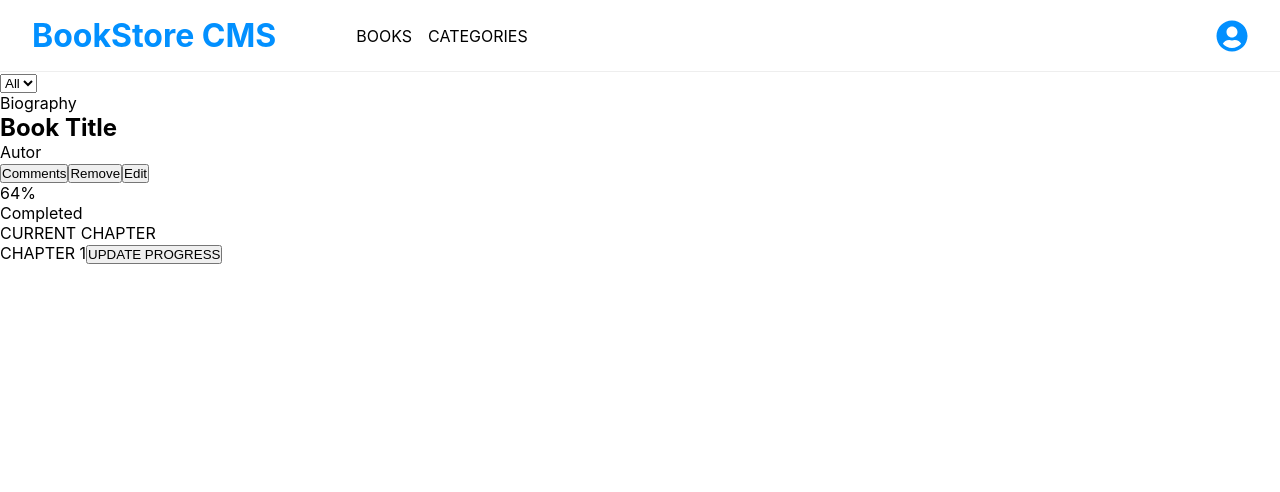
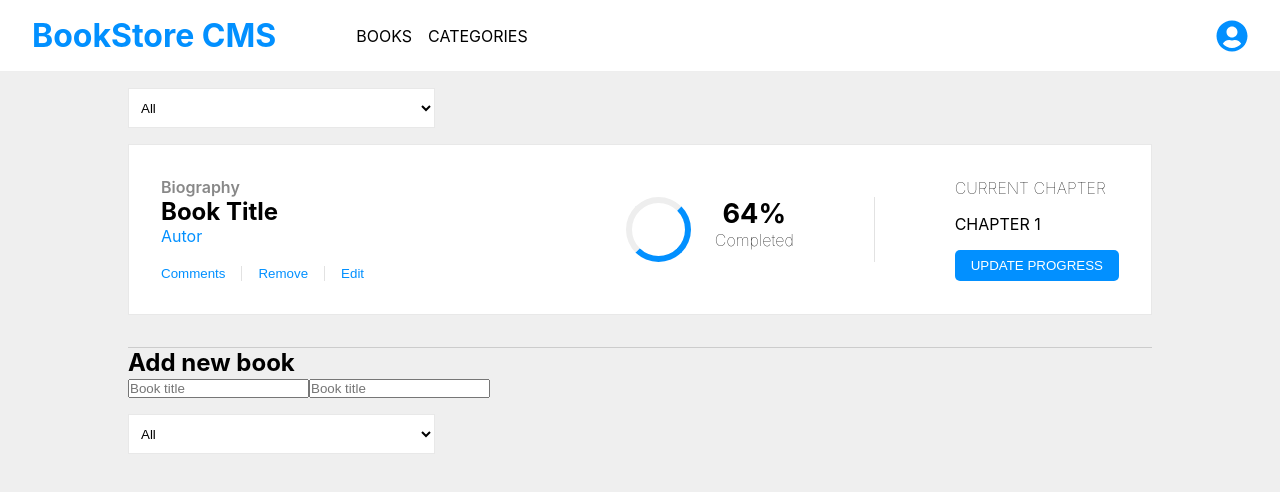
Before and after one commit to iambenkis/Book-sttore, a React (Create React App) app: page / in a window 1280 px wide. Shown: the top 492 px of the page. Built offline with nearby package versions, Linux system fonts and the light colour scheme.

Commit message:
Style book container class

```diff
--- a/src/components/home.js
+++ b/src/components/home.js
@@ -1,7 +1,7 @@
 const Home = () => (
     <div className="home">
         <div className="container">
-            <div className="">
+            <div className="selector">
                 <select>
                     <option value="0">All</option>
                 </select>
@@ -12,7 +12,7 @@ const Home = () => (
                         <div className="book-titles">
                             <p className="category">Biography</p>
                             <h2>Book Title</h2>
-                            <p>Autor</p>
+                            <span>Autor</span>
                         </div>
                         <div className="book-action">
                             <button type="button">Comments</button>
@@ -25,7 +25,7 @@ const Home = () => (
                             <div className="graph"></div>
                             <div className="progress-data">
                                 <p>64%</p>
-                                <p>Completed</p>
+                                <span>Completed</span>
                             </div>
                         </div>
                         <div className="chapter-details">
@@ -36,6 +36,18 @@ const Home = () => (
                     </div>
                 </div>
             </div>
+            <div className="add-book">
+                <h2>Add new book</h2>
+                <form>
+                    <input type='text' placeHolder='Book title'/>
+                    <input type='text' placeHolder='Book title'/>
+                    <div className="selector">
+                        <select>
+                            <option value="0">All</option>
+                        </select>
+                    </div>
+                </form>
+            </div>
         </div>
     </div>
 )
--- a/src/components/navbar.js
+++ b/src/components/navbar.js
@@ -6,7 +6,8 @@ const NavBar = () => {
             justifyContent:'space-between',
             alignItems:'center',
             padding: '1rem 2rem',
-            borderBottom:'1px solid #eee'
+            borderBottom:'1px solid #eee',
+            backgroundColor: '#fff'
         }}>
             <div style={{
             display:'flex',
--- a/src/index.css
+++ b/src/index.css
@@ -13,6 +13,7 @@
   --animation-duration: 2s;
   --loader-initial-scale: 0.1;
   --warm-grey: #888;
+  --vert-line :1px solid #e2e2e2;
 }
 
 * {
@@ -33,6 +34,7 @@ body {
     sans-serif;
   -webkit-font-smoothing: antialiased;
   -moz-osx-font-smoothing: grayscale;
+  background-color: #efefef;
 }
 
 code {
@@ -47,3 +49,125 @@ code {
 path {
   cursor: pointer;
 }
+
+.home {
+  display: flex;
+  flex-direction: column;
+  width: 100%;
+  align-items: center;
+}
+
+.container {
+  display: flex;
+  flex-direction: column;
+  width: 80%;
+}
+
+.book-container {
+  padding-bottom: 2rem;
+  border-bottom: 1px solid #cccccc;
+}
+
+select {
+  width: 30%;
+  height: 2.5rem;
+  border: var(--border);
+  margin: 1rem 0;
+  outline: none;
+  padding: .5rem;
+  background-color: #fff;
+}
+.book {
+  display: flex;
+  justify-content: space-between;
+  border: var(--border);
+  padding: 2rem;
+  background-color: #fff;
+}
+
+.book-titles p {
+  font-weight: 600;
+  color: var(--warm-grey);
+}
+
+.book-titles span {
+  color: var(--primary-color);
+}
+
+.book-titles{
+  margin-bottom: 1rem;
+}
+
+
+.book-action button{
+  border: none;
+  color: var(--primary-color);
+  background-color: #fff;
+  cursor: pointer;
+}
+
+.book-action button:nth-child(2) {
+  margin: 0 1rem;
+  padding: 0 1rem;
+  border-right: var(--vert-line);
+  border-left: var(--vert-line);
+}
+
+.book-progress {
+  display: flex;
+  align-items: center;
+}
+
+.progress-info {
+  display: flex;
+  padding-right: 5rem;
+  border-right: var(--vert-line);
+}
+
+.graph {
+    border-color: var(--loader-color-secondary,#fff) var(--loader-color-primary,#00f) var(--loader-color-primary,#00f) var(--loader-color-secondary,#fff);
+    border-style: solid;
+    width: 65px;
+    height: 65px;
+    border-radius: 50%;
+    border-width: 6px;
+    margin-right: 1.5rem;
+}
+
+.progress-data {
+  display: flex;
+  flex-direction: column;
+  align-items: center;
+}
+
+.progress-info p{
+  font-size: 1.7rem;
+  font-weight: 700;
+}
+
+.progress-info span {
+  font-weight: 100;
+}
+
+.chapter-details {
+  display: flex;
+  flex-direction: column;
+  padding-left: 5rem;
+}
+
+.chapter-details p{
+  font-weight: 100;
+}
+
+.chapter-details span{
+  margin: 1rem 0;
+}
+
+.chapter-details button {
+  border: none;
+  background-color: var(--primary-color);
+  padding: .5rem 1rem;
+  border-radius: 5px;
+  color: #fff;
+  cursor: pointer;
+}
```
